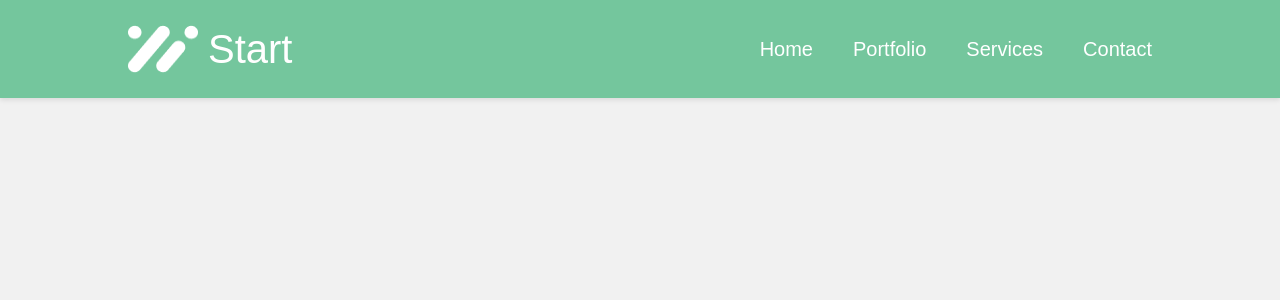
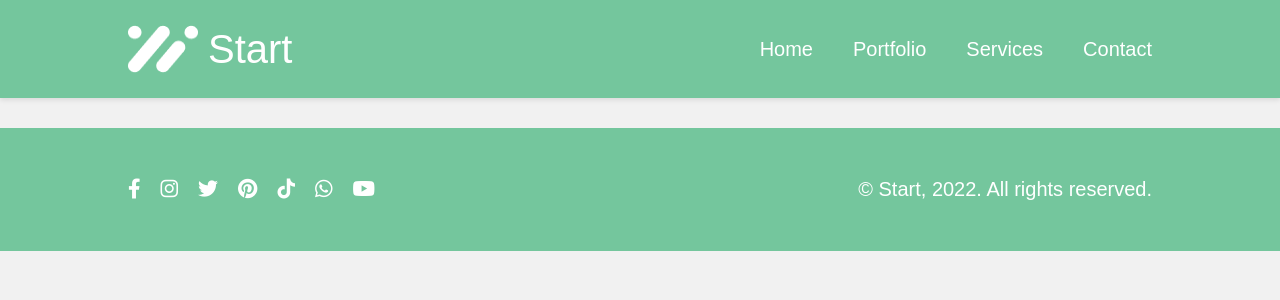
Before and after one commit to ashokbudha/company-website-react, a React (Vite) app: page / in a window 1280 px wide. Shown: the top 300 px of the page. Built offline with nearby package versions, Linux system fonts and the light colour scheme.

Commit message:
add Footer component

```diff
--- a/index.html
+++ b/index.html
@@ -4,6 +4,8 @@
     <meta charset="UTF-8">
     <meta name="viewport" content="width=device-width, initial-scale=1.0">
     <title>Company Website React</title>
+    <link rel="stylesheet" href="https://cdnjs.cloudflare.com/ajax/libs/font-awesome/6.0.0-beta3/css/all.min.css">
+    <link rel="stylesheet" href="./src/assets/css/styles.css">
 </head>
 <body>
     <div id="root">
--- a/src/App.js
+++ b/src/App.js
@@ -1,11 +1,12 @@
 import Navbar from "./components/Navbar";
-import "./assets/css/styles.css";
+import Footer from "./components/Footer";
 
 const App = () =>{
 
     return(
         <>
         <Navbar/>
+        <Footer/>
         </>
     );
 }
--- /dev/null
+++ b/src/components/Footer.js
@@ -0,0 +1,37 @@
+
+const Footer = () => {
+
+    return (
+        <footer id="footer">
+        <div className="footer-container">
+            <div className="footer-social-links">
+                <a href="https://facebook.com" target="_blank" aria-label="Facebook">
+                    <i className="fab fa-facebook-f"></i>
+                </a>
+                <a href="https://instagram.com" target="_blank" aria-label="Instagram">
+                    <i className="fab fa-instagram"></i>
+                </a>
+                <a href="https://twitter.com" target="_blank" aria-label="Twitter">
+                    <i className="fab fa-twitter"></i>
+                </a>
+                <a href="https://pinterest.com" target="_blank" aria-label="Pinterest">
+                    <i className="fab fa-pinterest"></i>
+                </a>
+                <a href="https://tiktok.com" target="_blank" aria-label="TikTok">
+                    <i className="fab fa-tiktok"></i>
+                </a>
+                <a href="https://whatsapp.com" target="_blank" aria-label="WhatsApp">
+                    <i className="fab fa-whatsapp"></i>
+                </a>
+                <a href="https://youtube.com" target="_blank" aria-label="YouTube">
+                    <i className="fab fa-youtube"></i>
+                </a>
+
+            </div>
+            <p className="footer-description">&copy; Start, 2022. All rights reserved.</p>
+        </div>
+    </footer>
+    )
+}
+
+export default Footer;
```
